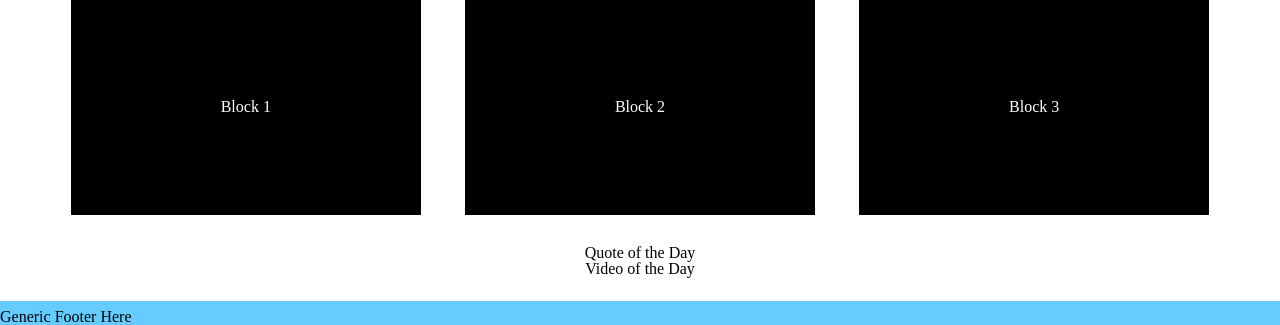
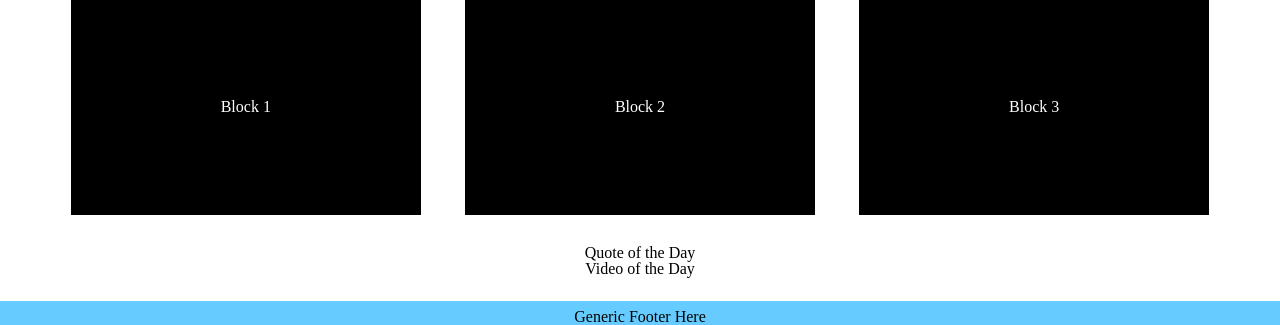
Before and after one commit to penguinz1/Game_Night, a Django app: page / in a window 1280 px wide; the page is wider, and only the part inside the window is pictured. Shown: the part 475-800 px from the top of that part. Run offline with Django 3.2, Linux system fonts and the light colour scheme.

Commit message:
Centered footer text

```diff
--- a/main/static/css/styles.css
+++ b/main/static/css/styles.css
@@ -14,6 +14,10 @@ footer {
     height: 1rem;
     padding-top: 0.5rem;
     background: #6cf;
+}
+
+.footer-text {
+    text-align: center;
 }
 
 canvas {
--- a/main/templates/base_generic.html
+++ b/main/templates/base_generic.html
@@ -22,6 +22,6 @@
     </ul>
     <div class="content">{% block content %}{% endblock %}</div>
     <footer>
-        Generic Footer Here
+        <p class="footer-text">Generic Footer Here</p>
     </footer>
 </body>
```
